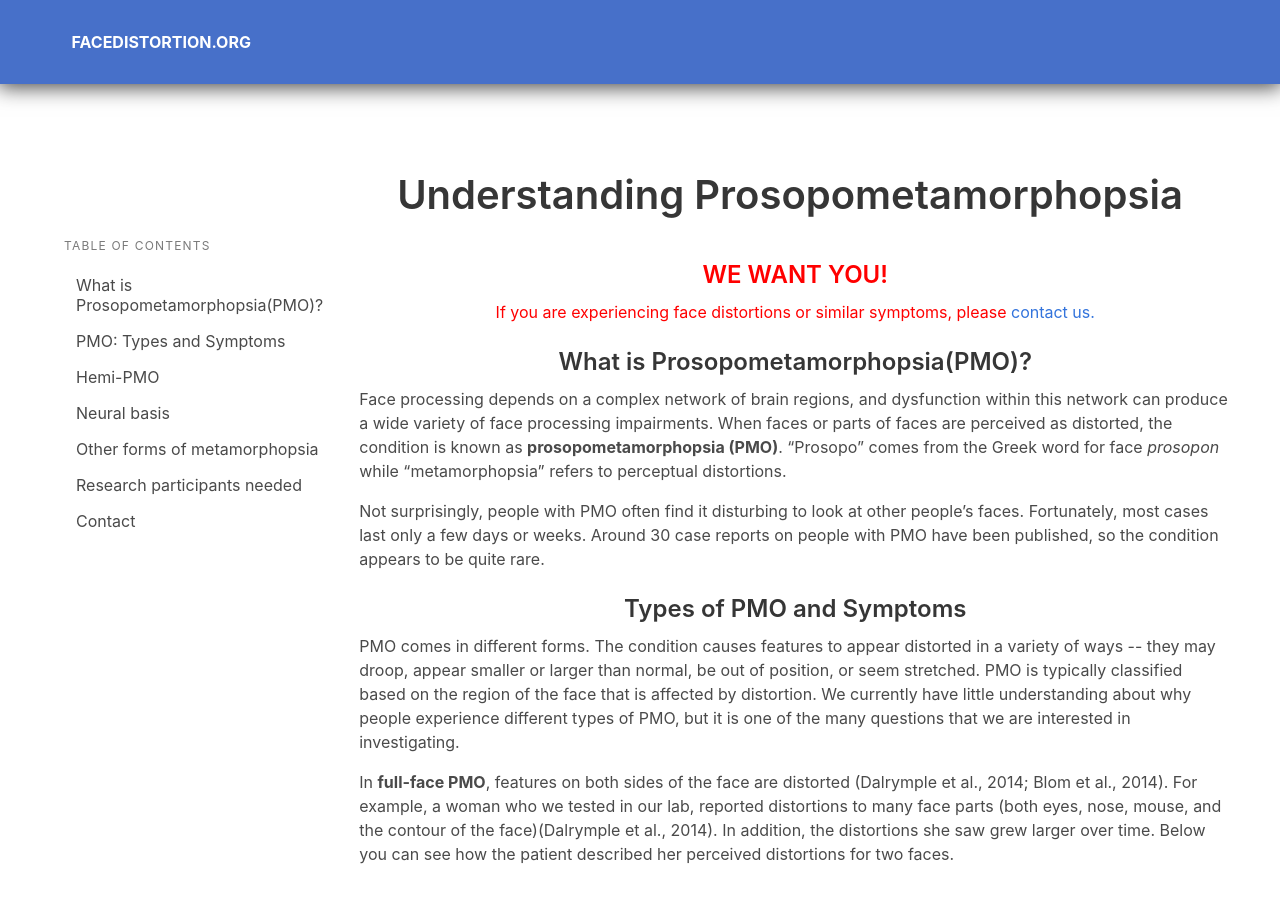
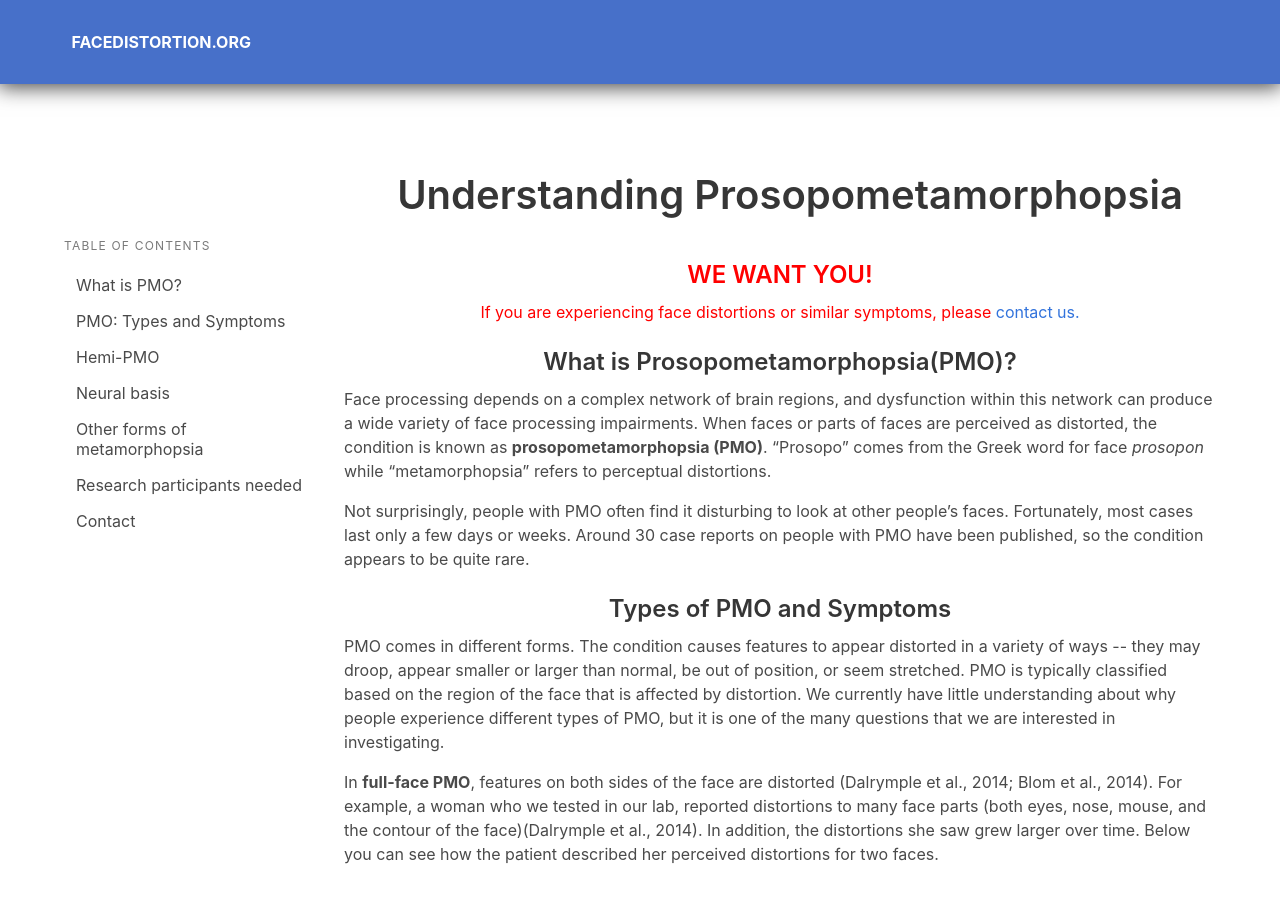
Before and after one commit to ryezyy11/hemiPMO.org, a Jekyll site: the page built from index.html, in a window 1280 px wide and 900 px high. Built offline with Jekyll 4.4.1, drawn with Linux system fonts in a browser that asks for light colours.

Commit message:
Update index.html
changed menu from PMO full name to abbreviation

```diff
--- a/index.html
+++ b/index.html
@@ -13,7 +13,7 @@ permalink: /
             <aside class="menu">
                 <h2 class="menu-label" id="S_TOC">Table of Contents</h2>
                 <ul class="menu-list">
-                    <li><a href="#S_Definition">What is Prosopometamorphopsia(PMO)?</a></li>
+                    <li><a href="#S_Definition">What is PMO?</a></li>
                     <li><a href="#S_Symptoms">PMO: Types and Symptoms</a></li>
                     <li><a href="#S_Hemi">Hemi-PMO</a></li>
                     <li><a href="#S_Organization">Neural basis</a></li>
```
